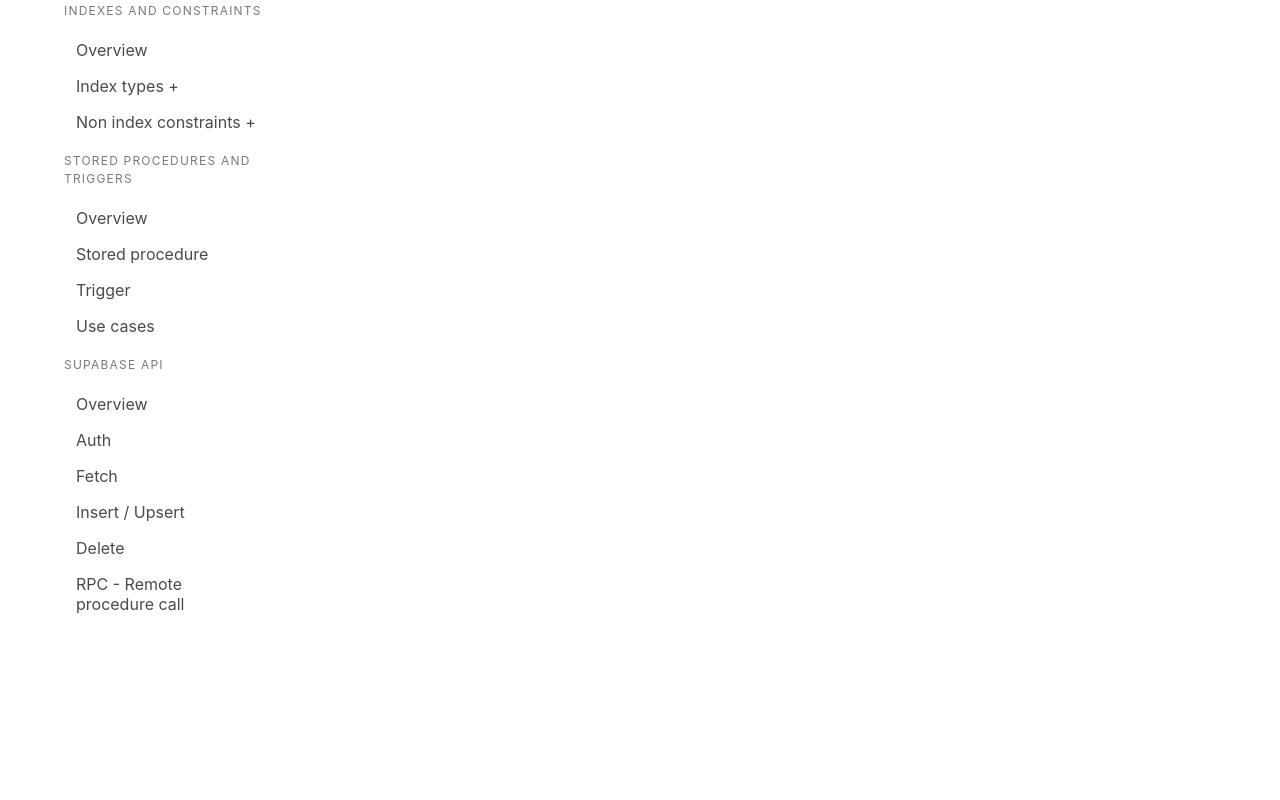
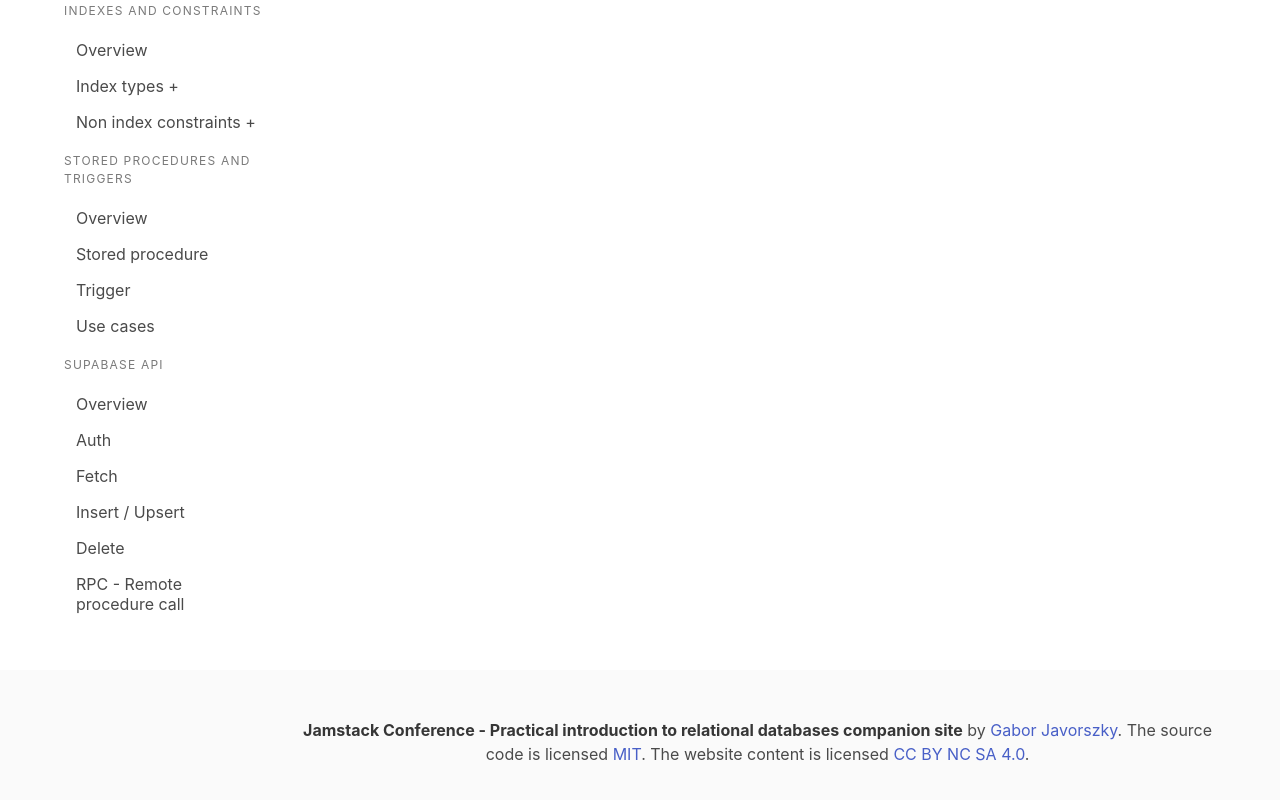
Before and after one commit to javorszky/jamstack-workshop-companion-static, a React (Vite) app: page / in a window 1280 px wide. Shown: the part 624-1424 px from the top of the page. Before the commit the page ends 1258 px from the top, so only its background shows below. Built offline with nearby package versions, Linux system fonts and the light colour scheme.

Commit message:
Add footer

```diff
--- a/src/App.jsx
+++ b/src/App.jsx
@@ -38,6 +38,15 @@
           </section>
         </div>
       </section>
+      <footer className="footer mt-6 ">
+        <section className="container">
+          <div className="content columns has-text-centered">
+            <p className="column is-four-fifths is-offset-one-fifth">
+              <strong>Jamstack Conference - Practical introduction to relational databases companion site</strong> by <a href="https://javorszky.co.uk">Gabor Javorszky</a>. The source code is licensed <a href="http://opensource.org/licenses/mit-license.php">MIT</a>. The website content is licensed <a href="http://creativecommons.org/licenses/by-nc-sa/4.0/">CC BY NC SA 4.0</a>.
+            </p>
+          </div>
+        </section>
+      </footer>
     </>
   )
 }
```
